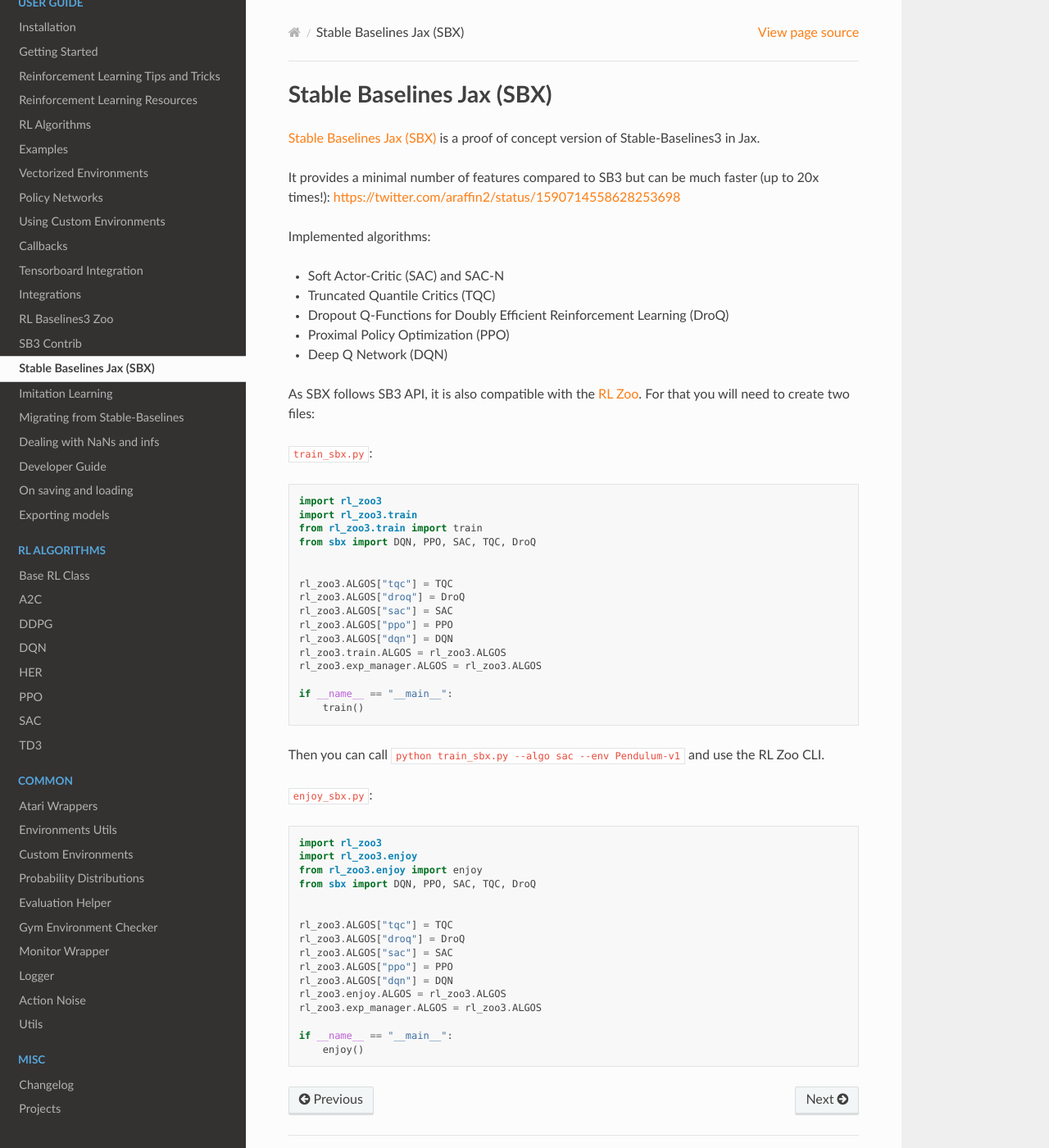
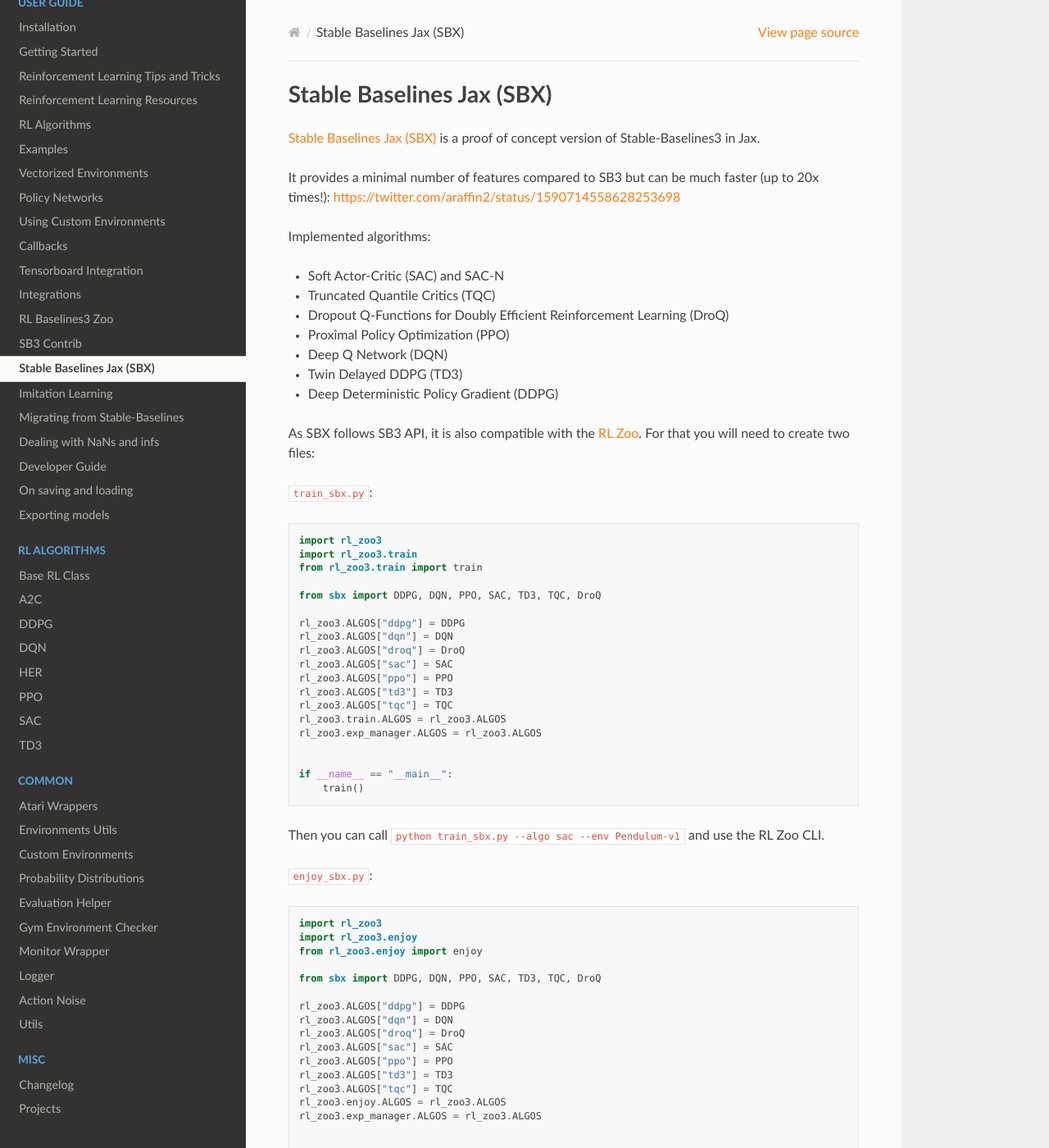
Before and after one commit to DLR-RM/stable-baselines3, a Sphinx documentation site: the page built from docs/guide/sbx.rst, in a window 1280 px wide and 1400 px high. Shown: the whole window at 82% size. Built offline with Sphinx 7.4.7 and the Read the Docs theme 2.0.0, drawn with Linux system fonts in a browser that asks for light colours.

Commit message:
Update SBX doc

```diff
--- a/docs/guide/sbx.rst
+++ b/docs/guide/sbx.rst
@@ -15,6 +15,8 @@
 - Dropout Q-Functions for Doubly Efficient Reinforcement Learning (DroQ)
 - Proximal Policy Optimization (PPO)
 - Deep Q Network (DQN)
+- Twin Delayed DDPG (TD3)
+- Deep Deterministic Policy Gradient (DDPG)
 
 
 As SBX follows SB3 API, it is also compatible with the `RL Zoo <https://github.com/DLR-RM/rl-baselines3-zoo>`_.
@@ -27,16 +29,19 @@
   import rl_zoo3
   import rl_zoo3.train
   from rl_zoo3.train import train
-  from sbx import DQN, PPO, SAC, TQC, DroQ
 
+  from sbx import DDPG, DQN, PPO, SAC, TD3, TQC, DroQ
 
-  rl_zoo3.ALGOS["tqc"] = TQC
+  rl_zoo3.ALGOS["ddpg"] = DDPG
+  rl_zoo3.ALGOS["dqn"] = DQN
   rl_zoo3.ALGOS["droq"] = DroQ
   rl_zoo3.ALGOS["sac"] = SAC
   rl_zoo3.ALGOS["ppo"] = PPO
-  rl_zoo3.ALGOS["dqn"] = DQN
+  rl_zoo3.ALGOS["td3"] = TD3
+  rl_zoo3.ALGOS["tqc"] = TQC
   rl_zoo3.train.ALGOS = rl_zoo3.ALGOS
   rl_zoo3.exp_manager.ALGOS = rl_zoo3.ALGOS
+
 
   if __name__ == "__main__":
       train()
@@ -51,16 +56,19 @@
   import rl_zoo3
   import rl_zoo3.enjoy
   from rl_zoo3.enjoy import enjoy
-  from sbx import DQN, PPO, SAC, TQC, DroQ
 
+  from sbx import DDPG, DQN, PPO, SAC, TD3, TQC, DroQ
 
-  rl_zoo3.ALGOS["tqc"] = TQC
+  rl_zoo3.ALGOS["ddpg"] = DDPG
+  rl_zoo3.ALGOS["dqn"] = DQN
   rl_zoo3.ALGOS["droq"] = DroQ
   rl_zoo3.ALGOS["sac"] = SAC
   rl_zoo3.ALGOS["ppo"] = PPO
-  rl_zoo3.ALGOS["dqn"] = DQN
+  rl_zoo3.ALGOS["td3"] = TD3
+  rl_zoo3.ALGOS["tqc"] = TQC
   rl_zoo3.enjoy.ALGOS = rl_zoo3.ALGOS
   rl_zoo3.exp_manager.ALGOS = rl_zoo3.ALGOS
 
+
   if __name__ == "__main__":
       enjoy()
```
